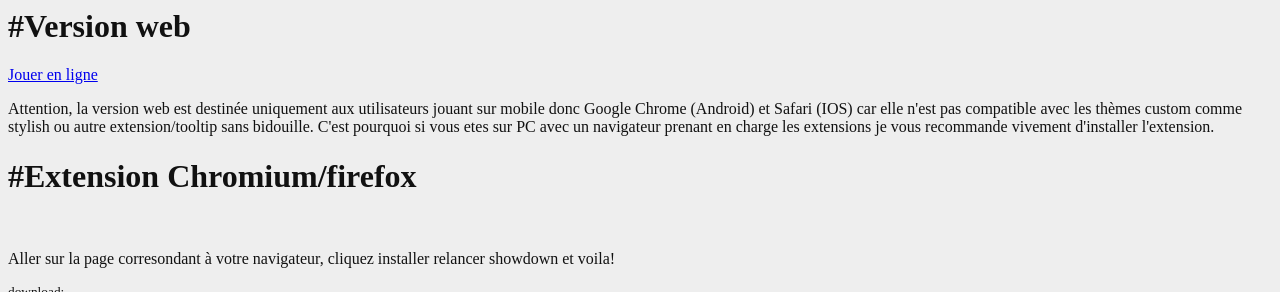
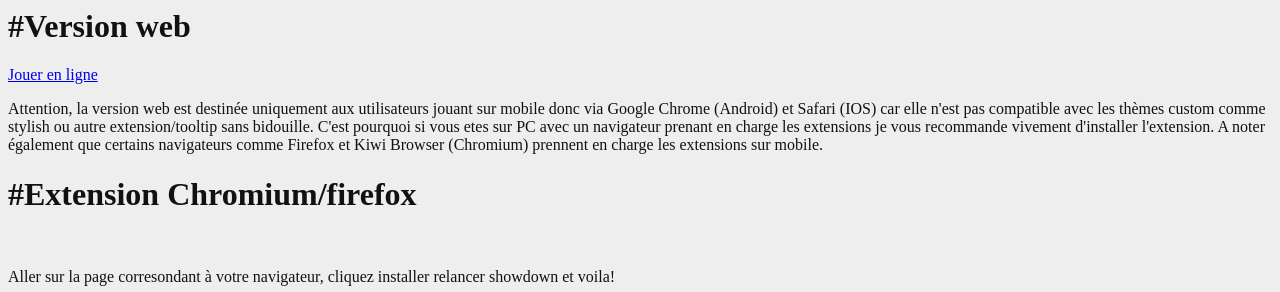
Before and after one commit to Maxouille64/maxouille64.github.io, a Jekyll site: the page index2.html, which Jekyll copies as it is, in a window 1280 px wide, cut to the strip 0-292 px from the top of the page. Built offline with Jekyll 4.4.1, drawn with Linux system fonts in a browser that asks for light colours.

Commit message:
Update index2.html

```diff
--- a/index2.html
+++ b/index2.html
@@ -2,9 +2,9 @@
 
 <h1>#Version web</h1>
 <a class="button greenbutton" href="http://play.pokemonshowdown.fr/" target="_blank" >Jouer en ligne</a>
-<p style="font-size:12pt;">Attention, la version web est destinée uniquement aux utilisateurs jouant sur mobile donc Google Chrome (Android) et Safari (IOS)
+<p style="font-size:12pt;">Attention, la version web est destinée uniquement aux utilisateurs jouant sur mobile donc via Google Chrome (Android) et Safari (IOS)
 car elle n'est pas compatible avec les thèmes custom comme stylish ou autre extension/tooltip sans bidouille. C'est pourquoi si vous etes sur PC avec un navigateur prenant en charge les extensions
-je vous recommande vivement d'installer l'extension.</p>
+je vous recommande vivement d'installer l'extension. A noter également que certains navigateurs comme Firefox et Kiwi Browser (Chromium) prennent en charge les extensions sur mobile. </p>
 
 <h1>#Extension Chromium/firefox</h1>
 <style>
```
